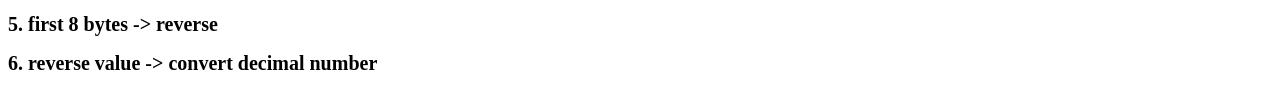
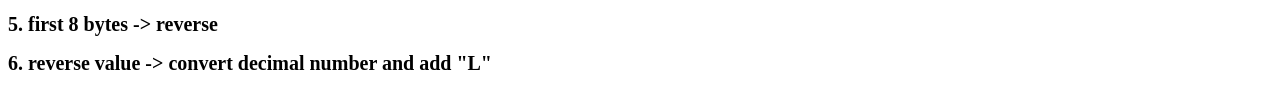
Before and after one commit to lisknonanika/generatepassphrase, a plain HTML site: page index.html in a window 1280 px wide. Shown: the part 426-534 px from the top of the page. Drawn offline with Linux system fonts and the light colour scheme.

Commit message:
Update index.html

```diff
--- a/index.html
+++ b/index.html
@@ -138,7 +138,7 @@
     </p>
 
     <p>
-      <div style="font-weight:bold;font-size: 20px;">6. reverse value -> convert decimal number</div>
+      <div style="font-weight:bold;font-size: 20px;">6. reverse value -> convert decimal number and add "L"</div>
       <div id="_address"></div>
     </p>
 
```
